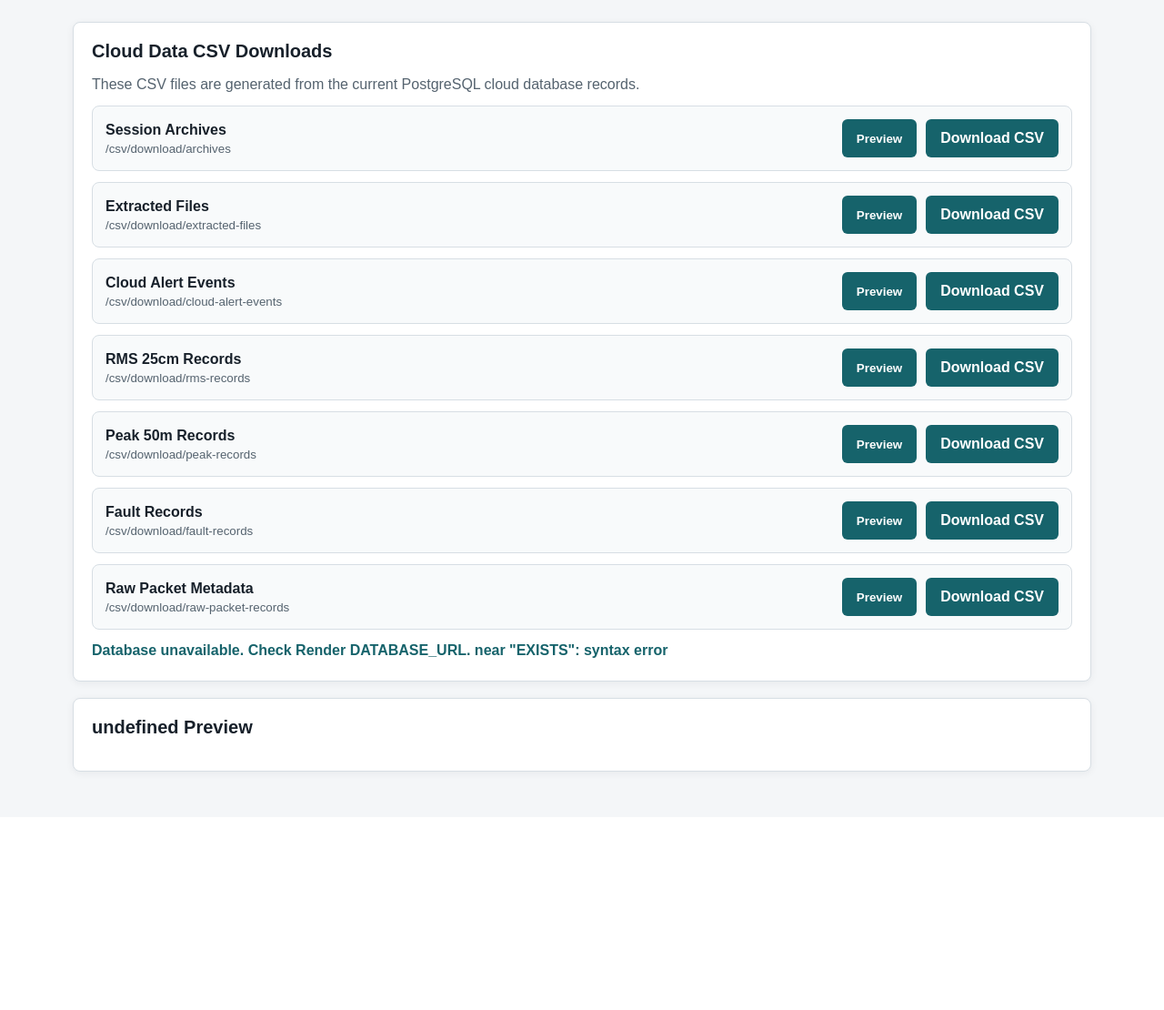
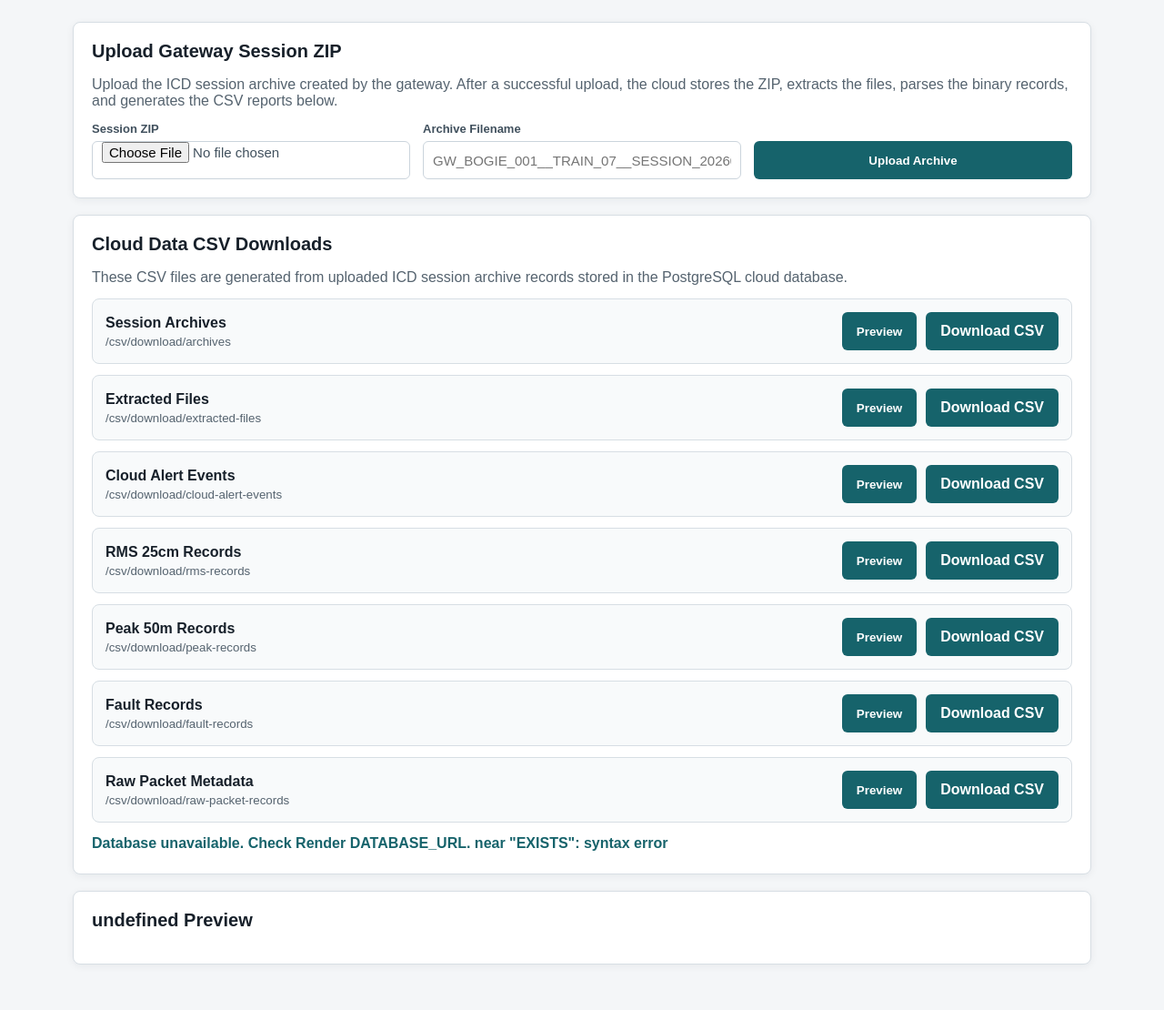
Before and after one commit to Sujatajaiswal/Uabams, a FastAPI app: page /csv-page in a window 1280 px wide. Shown: the part 90-1200 px from the top of the page at 91% size. Before the commit the page ends 945 px from the top, so only its background shows below. Run offline with FastAPI, Linux system fonts and the light colour scheme.

Commit message:
Add archive upload to CSV reports page

```diff
--- a/app/templates/csv_reports.html
+++ b/app/templates/csv_reports.html
@@ -16,9 +16,27 @@
     </header>
 
     <section class="panel">
+        <h2>Upload Gateway Session ZIP</h2>
+        <p class="helper-text">
+            Upload the ICD session archive created by the gateway. After a successful upload, the cloud stores the ZIP, extracts the files, parses the binary records, and generates the CSV reports below.
+        </p>
+        <form id="archive-upload-form" class="form-grid">
+            <label>
+                Session ZIP
+                <input id="archive-file" type="file" accept=".zip,application/zip">
+            </label>
+            <label>
+                Archive Filename
+                <input id="archive-filename" type="text" placeholder="GW_BOGIE_001__TRAIN_07__SESSION_20260609_083015.zip">
+            </label>
+            <button type="submit">Upload Archive</button>
+        </form>
+    </section>
+
+    <section class="panel">
         <h2>Cloud Data CSV Downloads</h2>
         <p class="helper-text">
-            These CSV files are generated from the current PostgreSQL cloud database records.
+            These CSV files are generated from uploaded ICD session archive records stored in the PostgreSQL cloud database.
         </p>
         <div id="report-list" class="report-list"></div>
         <p id="message" class="message"></p>
@@ -36,6 +54,57 @@
 </main>
 
 <script>
+const archiveFile = document.getElementById("archive-file");
+const archiveFilename = document.getElementById("archive-filename");
+const archiveUploadForm = document.getElementById("archive-upload-form");
+const message = document.getElementById("message");
+
+archiveFile.addEventListener("change", () => {
+    if (archiveFile.files.length && !archiveFilename.value) {
+        archiveFilename.value = archiveFile.files[0].name;
+    }
+});
+
+archiveUploadForm.addEventListener("submit", async (event) => {
+    event.preventDefault();
+
+    if (!archiveFile.files.length) {
+        message.textContent = "Please select a gateway session ZIP file.";
+        return;
+    }
+
+    const filename = archiveFilename.value.trim();
+    if (!filename) {
+        message.textContent = "Please enter the archive filename.";
+        return;
+    }
+
+    message.textContent = "Uploading archive and parsing records...";
+
+    try {
+        const response = await fetch(`/api/v1/archive?filename=${encodeURIComponent(filename)}`, {
+            method: "PUT",
+            headers: {
+                "Content-Type": "application/zip",
+                "X-Archive-Name": filename
+            },
+            body: archiveFile.files[0]
+        });
+        const result = await response.json();
+
+        if (!response.ok) {
+            message.textContent = result.detail || "Archive upload failed.";
+            return;
+        }
+
+        message.textContent = `Archive uploaded: ${result.archiveName || filename}. Validation: ${result.validationStatus || "ok"}.`;
+        await loadReports();
+        await previewReport("archives");
+    } catch (error) {
+        message.textContent = `Archive upload failed: ${error.message}`;
+    }
+});
+
 async function loadReports() {
     const response = await fetch("/csv/reports");
     const reports = await response.json();
@@ -63,7 +132,6 @@ async function previewReport(name) {
     const response = await fetch(`/csv/preview/${name}?limit=20`);
     const report = await response.json();
     const table = document.getElementById("preview-table");
-    const message = document.getElementById("message");
 
     document.getElementById("preview-title").textContent = `${report.title} Preview`;
 
```
